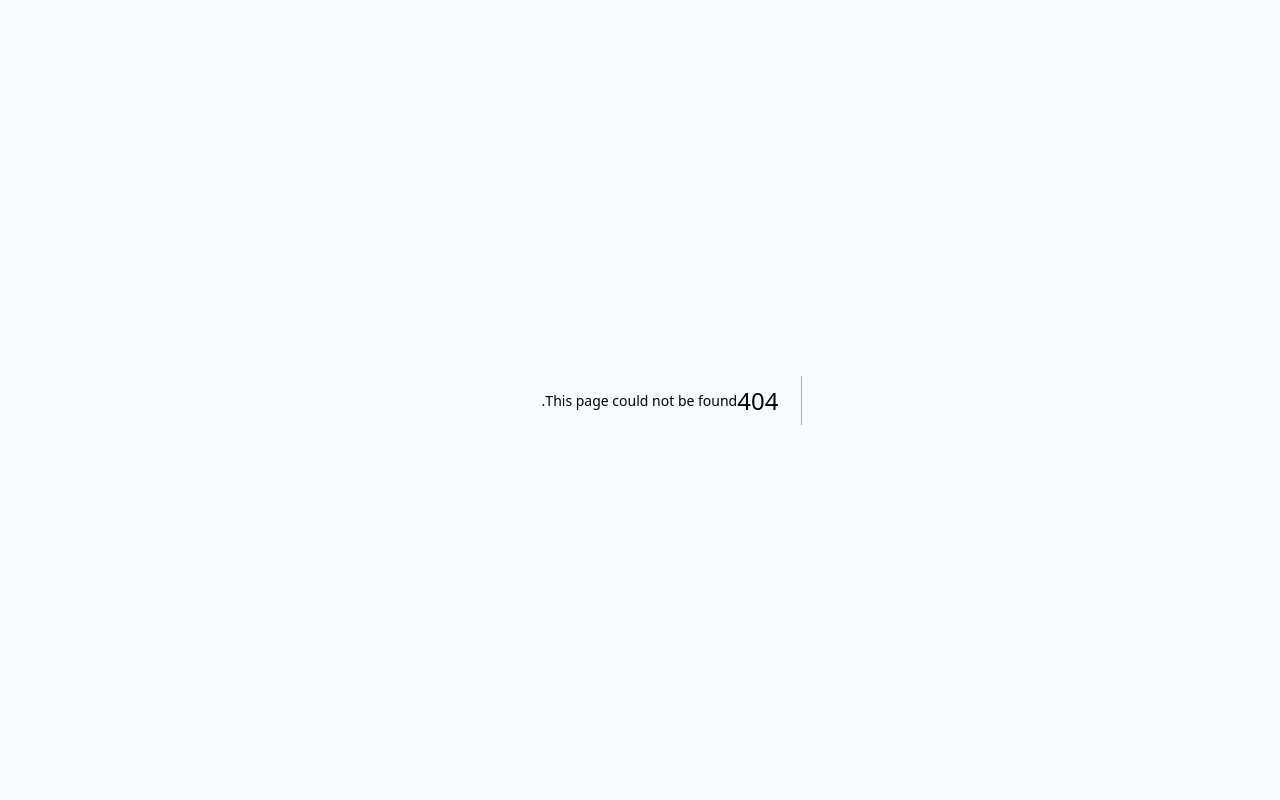
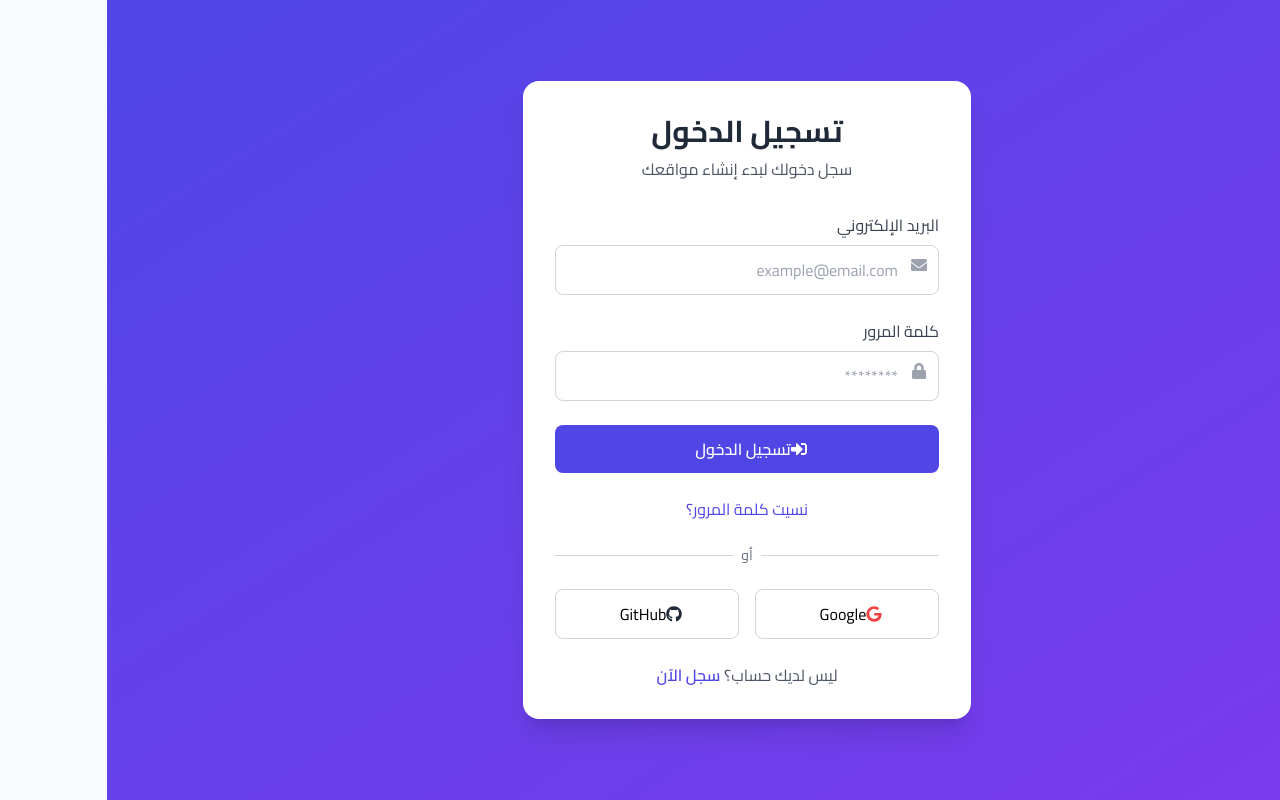
Before and after one commit to MHAleedduuub/Website-builder-1, a Next.js app: page /login in a window 1280 px wide. Before the commit this address had no page. Built offline with nearby package versions, Linux system fonts and the light colour scheme.

Commit message:
Create page.js

```diff
--- /dev/null
+++ b/app/login/page.js
@@ -0,0 +1,149 @@
+'use client'
+import { useState } from 'react'
+import { useRouter } from 'next/navigation'
+import { FaEnvelope, FaLock, FaSignInAlt, FaGoogle, FaGithub } from 'react-icons/fa'
+import Link from 'next/link'
+
+export default function Login() {
+  const [email, setEmail] = useState('')
+  const [password, setPassword] = useState('')
+  const [error, setError] = useState('')
+  const [loading, setLoading] = useState(false)
+  const router = useRouter()
+
+  const handleSubmit = async (e) => {
+    e.preventDefault()
+    setError('')
+    setLoading(true)
+
+    try {
+      const response = await fetch('/api/auth/login', {
+        method: 'POST',
+        headers: { 'Content-Type': 'application/json' },
+        body: JSON.stringify({ email, password })
+      })
+
+      const data = await response.json()
+
+      if (response.ok) {
+        // حفظ token
+        localStorage.setItem('token', data.token)
+        localStorage.setItem('user', JSON.stringify(data.user))
+
+        // توجيه إلى لوحة التحكم
+        router.push('/dashboard')
+      } else {
+        setError(data.message || 'حدث خطأ في تسجيل الدخول')
+      }
+    } catch (error) {
+      setError('حدث خطأ في الاتصال بالخادم')
+    } finally {
+      setLoading(false)
+    }
+  }
+
+  return (
+    <div className="min-h-screen bg-gradient-to-br from-primary to-secondary flex items-center justify-center p-4">
+      <div className="bg-white rounded-2xl shadow-xl p-8 max-w-md w-full">
+        <div className="text-center mb-8">
+          <h1 className="text-3xl font-bold text-gray-800 mb-2">تسجيل الدخول</h1>
+          <p className="text-gray-600">سجل دخولك لبدء إنشاء مواقعك</p>
+        </div>
+
+        <form onSubmit={handleSubmit} className="space-y-6">
+          <div>
+            <label className="block text-gray-700 mb-2">البريد الإلكتروني</label>
+            <div className="relative">
+              <FaEnvelope className="absolute right-3 top-3 text-gray-400" />
+              <input
+                type="email"
+                value={email}
+                onChange={(e) => setEmail(e.target.value)}
+                className="w-full p-3 pr-10 border border-gray-300 rounded-lg focus:ring-2 focus:ring-primary focus:border-transparent"
+                placeholder="example@email.com"
+                required
+              />
+            </div>
+          </div>
+
+          <div>
+            <label className="block text-gray-700 mb-2">كلمة المرور</label>
+            <div className="relative">
+              <FaLock className="absolute right-3 top-3 text-gray-400" />
+              <input
+                type="password"
+                value={password}
+                onChange={(e) => setPassword(e.target.value)}
+                className="w-full p-3 pr-10 border border-gray-300 rounded-lg focus:ring-2 focus:ring-primary focus:border-transparent"
+                placeholder="********"
+                required
+              />
+            </div>
+          </div>
+
+          {error && (
+            <div className="bg-red-50 text-red-600 p-3 rounded-lg">
+              {error}
+            </div>
+          )}
+
+          <button
+            type="submit"
+            disabled={loading}
+            className="w-full btn-primary flex items-center justify-center space-x-2"
+          >
+            {loading ? (
+              <div className="w-6 h-6 border-2 border-white border-t-transparent rounded-full animate-spin" />
+            ) : (
+              <>
+                <FaSignInAlt />
+                <span>تسجيل الدخول</span>
+              </>
+            )}
+          </button>
+
+          <div className="text-center">
+            <Link href="/forgot-password" className="text-primary hover:underline">
+              نسيت كلمة المرور؟
+            </Link>
+          </div>
+
+          <div className="relative my-6">
+            <div className="absolute inset-0 flex items-center">
+              <div className="w-full border-t border-gray-300"></div>
+            </div>
+            <div className="relative flex justify-center text-sm">
+              <span className="px-2 bg-white text-gray-500">أو</span>
+            </div>
+          </div>
+
+          <div className="grid grid-cols-2 gap-4">
+            <button
+              type="button"
+              className="flex items-center justify-center space-x-2 p-3 border border-gray-300 rounded-lg hover:bg-gray-50"
+            >
+              <FaGoogle className="text-red-500" />
+              <span>Google</span>
+            </button>
+            <button
+              type="button"
+              className="flex items-center justify-center space-x-2 p-3 border border-gray-300 rounded-lg hover:bg-gray-50"
+            >
+              <FaGithub className="text-gray-800" />
+              <span>GitHub</span>
+            </button>
+          </div>
+
+          <div className="text-center mt-6">
+            <p className="text-gray-600">
+              ليس لديك حساب؟{' '}
+              <Link href="/register" className="text-primary font-semibold hover:underline">
+                سجل الآن
+              </Link>
+            </p>
+          </div>
+        </form>
+      </div>
+    </div>
+  )
+}
```
